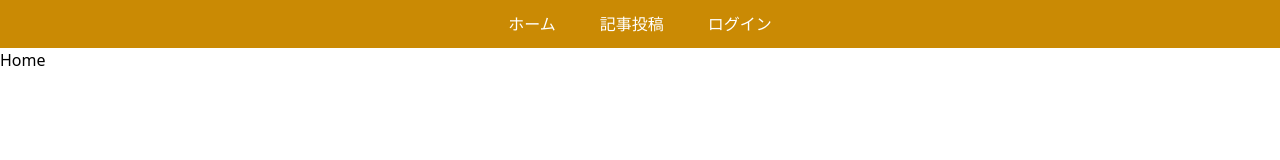
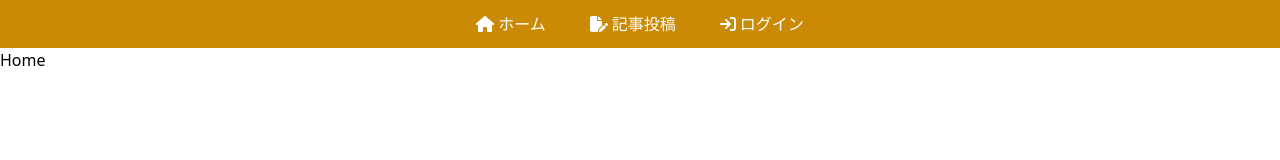
Before and after one commit to ko-shiro-hap/react-firebase-blog, a React (Vite) app in the folder blog-with-react-firebase/: page / in a window 1280 px wide. Shown: the top 160 px of the page. Built offline with nearby package versions, Linux system fonts and the light colour scheme.

Commit message:
feature:fontawesomeの導入

```diff
--- a/blog-with-react-firebase/package.json
+++ b/blog-with-react-firebase/package.json
@@ -9,6 +9,10 @@
     "preview": "vite preview"
   },
   "dependencies": {
+    "@fortawesome/fontawesome-svg-core": "^6.2.1",
+    "@fortawesome/free-regular-svg-icons": "^6.2.1",
+    "@fortawesome/free-solid-svg-icons": "^6.2.1",
+    "@fortawesome/react-fontawesome": "^0.2.0",
     "firebase": "^9.14.0",
     "react": "^18.2.0",
     "react-dom": "^18.2.0",
--- a/blog-with-react-firebase/src/components/Navbar.jsx
+++ b/blog-with-react-firebase/src/components/Navbar.jsx
@@ -1,16 +1,25 @@
 import React from "react";
 import { Link } from "react-router-dom";
+import { FontAwesomeIcon } from "@fortawesome/react-fontawesome";
+import {
+  faHouse,
+  faFilePen,
+  faArrowRightToBracket,
+} from "@fortawesome/free-solid-svg-icons";
 
 const Navbar = () => {
   return (
     <nav className="flex justify-center items-center h-12 bg-yellow-600 gap-11 text-white">
       <Link to="/" className="hover:text-blue-400">
+        <FontAwesomeIcon icon={faHouse} className="mr-1" />
         ホーム
       </Link>
       <Link to="/createpost" className="hover:text-blue-400">
+        <FontAwesomeIcon icon={faFilePen} className="mr-1" />
         記事投稿
       </Link>
       <Link to="/login" className="hover:text-blue-400">
+        <FontAwesomeIcon icon={faArrowRightToBracket} className="mr-1" />
         ログイン
       </Link>
     </nav>
```
Also changed, not shown: 1 other file (tests, documents, lock files or other folders).
